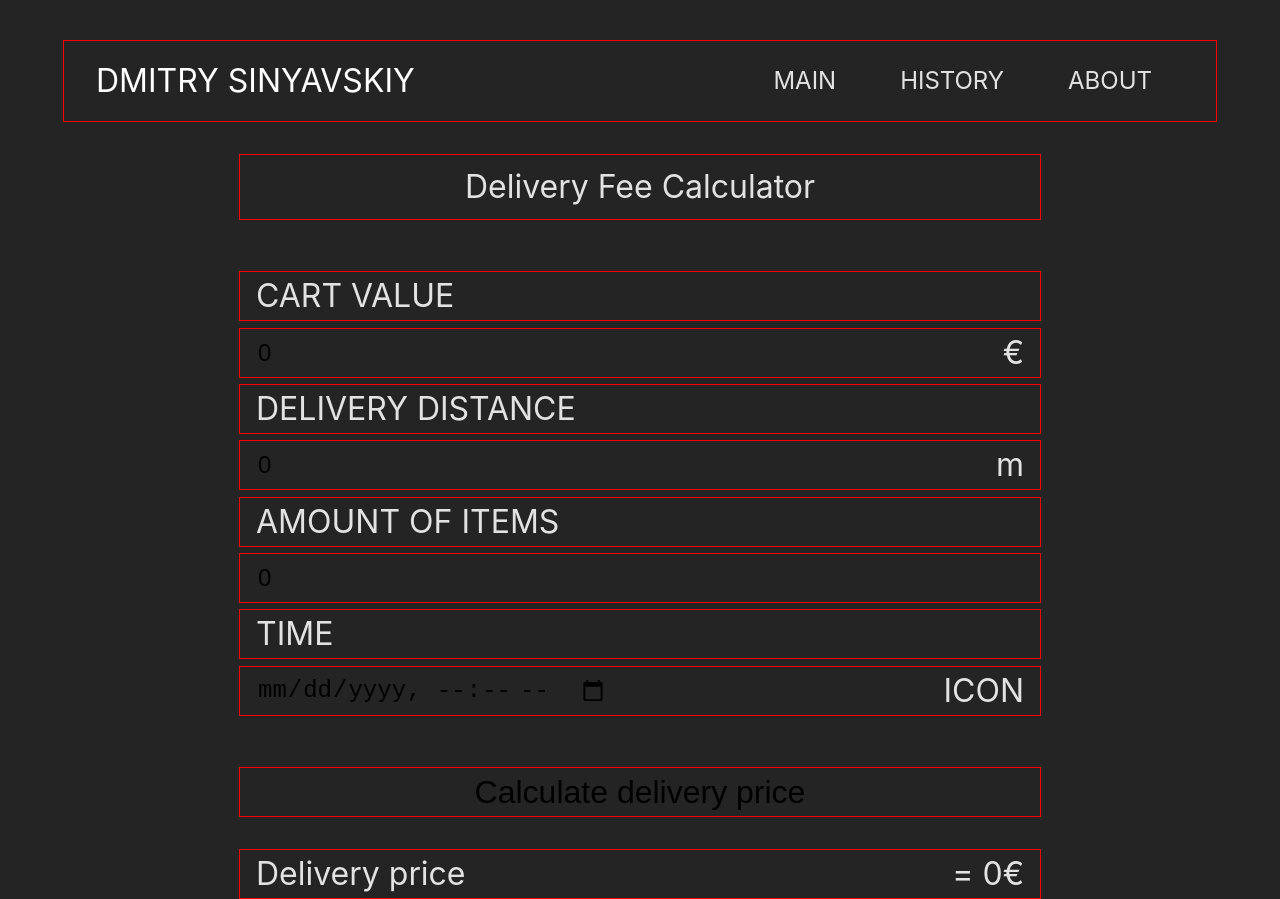
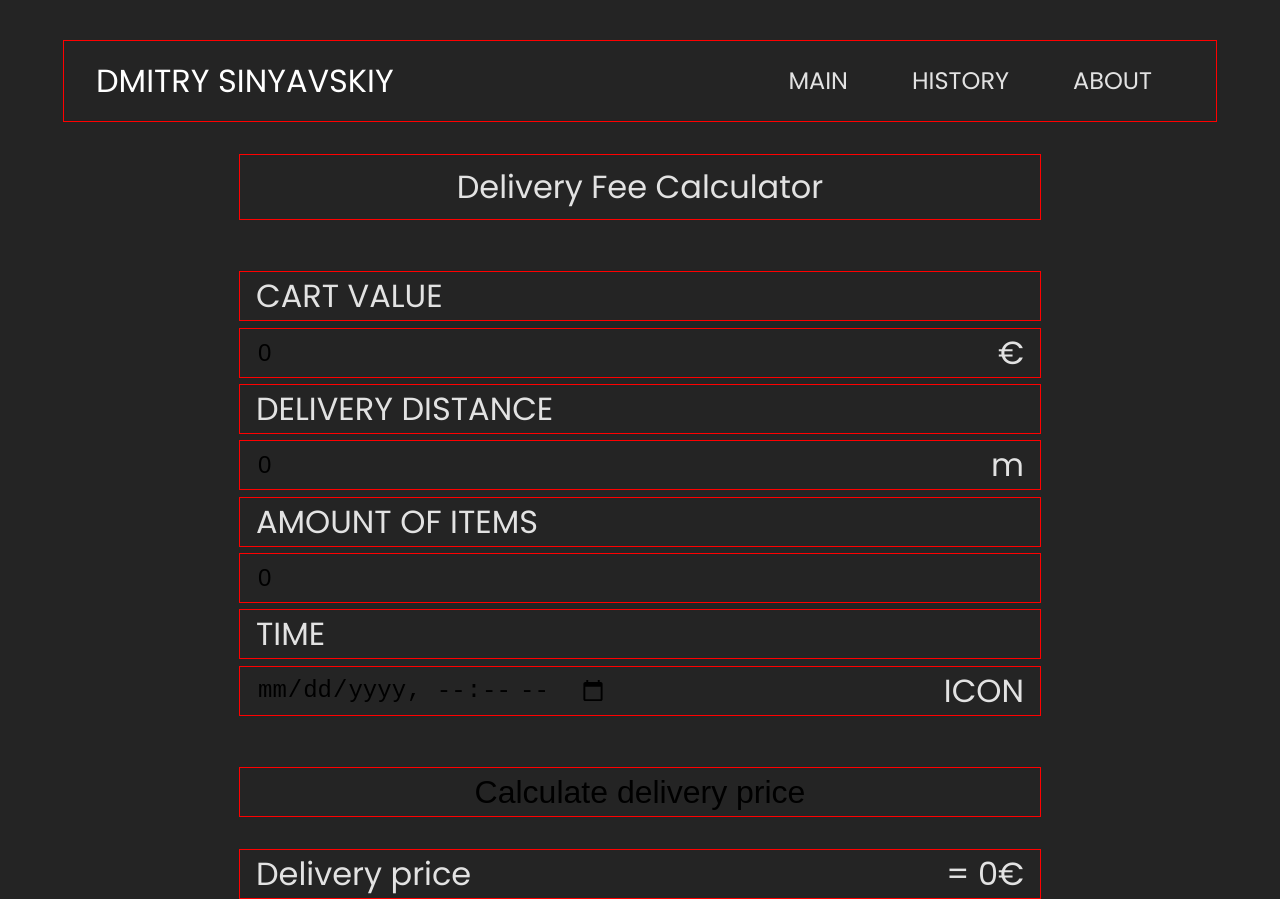
Before and after one commit to uch2ha/Delivery-Calculator, a React (Vite) app: page / in a window 1280 px wide. Built offline with nearby package versions, Linux system fonts and the light colour scheme.

Commit message:
Poppins font added

```diff
--- a/src/main.css
+++ b/src/main.css
@@ -1,5 +1,7 @@
+@import url('https://fonts.googleapis.com/css2?family=Poppins:wght@400;500;700&display=swap');
+
 :root {
-  font-family: Inter, Avenir, Helvetica, Arial, sans-serif;
+  font-family: 'Poppins', sans-serif;
   font-size: 16px;
   line-height: 24px;
   font-weight: 400;
@@ -27,51 +29,3 @@
   justify-content: start;
   align-items: center;
 }
-
-/* a {
-  font-weight: 500;
-  color: #646cff;
-  text-decoration: inherit;
-}
-a:hover {
-  color: #535bf2;
-}
-
-
-
-h1 {
-  font-size: 3.2em;
-  line-height: 1.1;
-}
-
-button {
-  border-radius: 8px;
-  border: 1px solid transparent;
-  padding: 0.6em 1.2em;
-  font-size: 1em;
-  font-weight: 500;
-  font-family: inherit;
-  background-color: #1a1a1a;
-  cursor: pointer;
-  transition: border-color 0.25s;
-}
-button:hover {
-  border-color: #646cff;
-}
-button:focus,
-button:focus-visible {
-  outline: 4px auto -webkit-focus-ring-color;
-}
-
-@media (prefers-color-scheme: light) {
-  :root {
-    color: #213547;
-    background-color: #ffffff;
-  }
-  a:hover {
-    color: #747bff;
-  }
-  button {
-    background-color: #f9f9f9;
-  }
-} */
```
